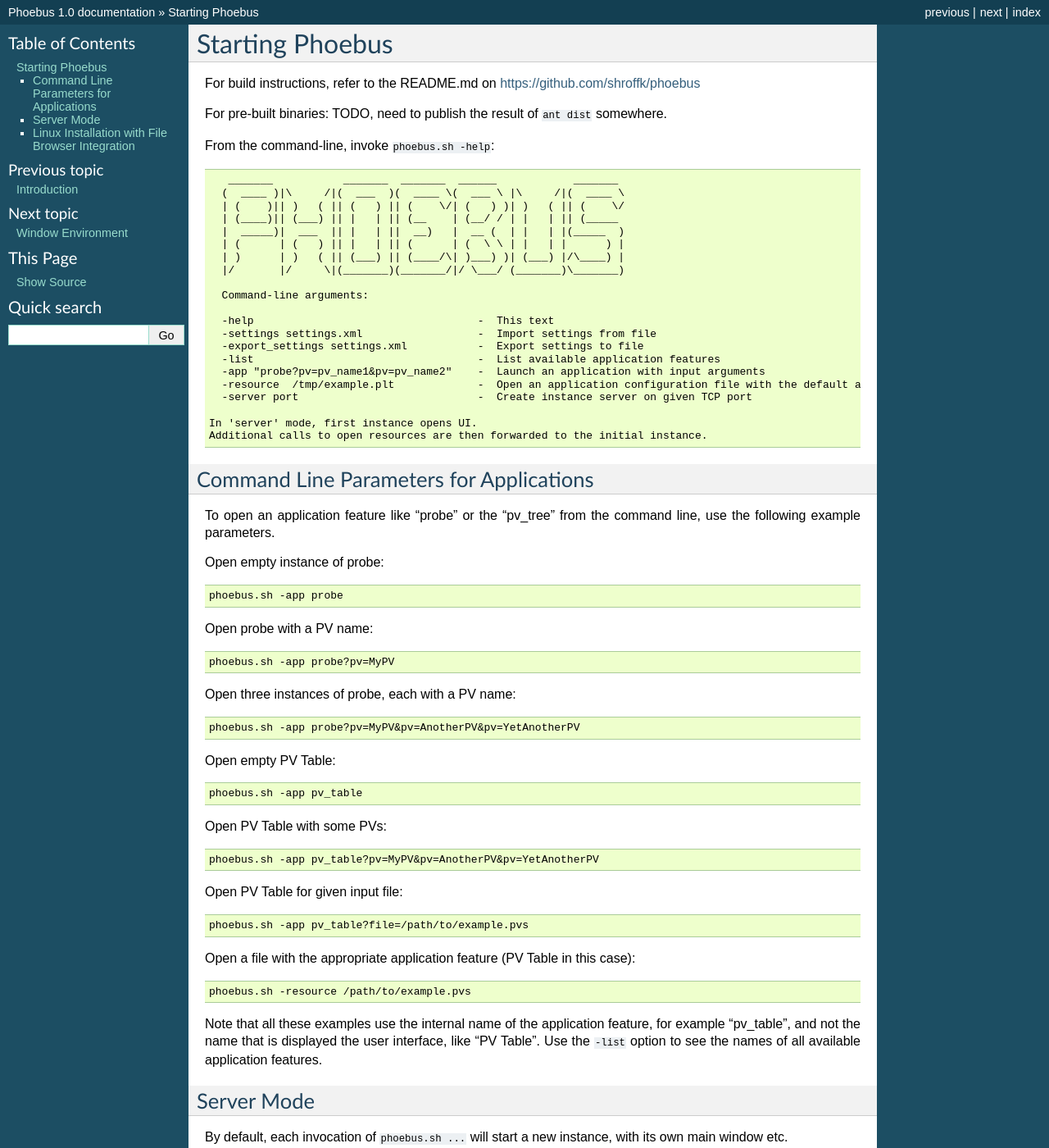
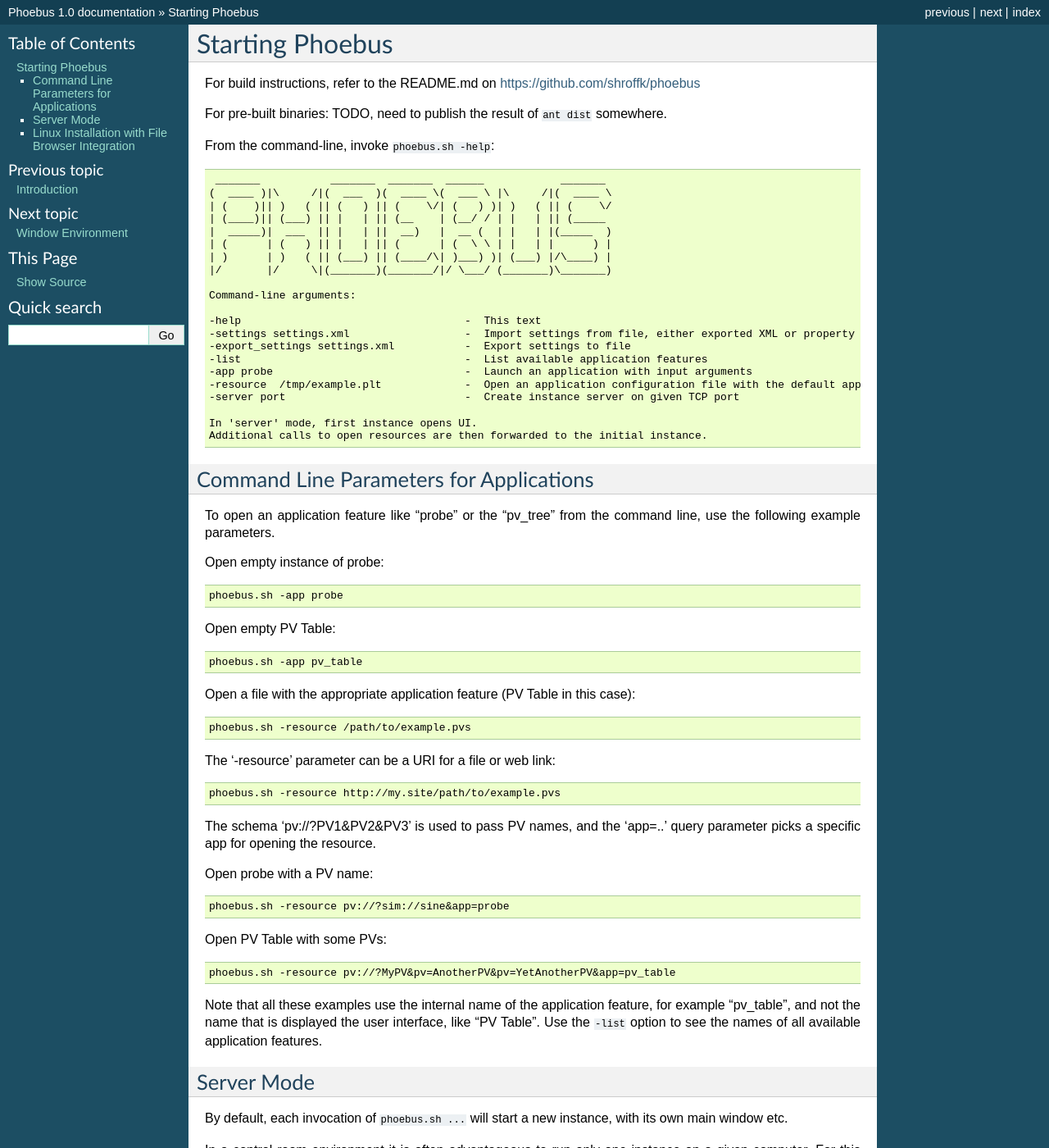
Before and after one commit to kasemir/phoebus-doc, a Sphinx documentation site: the page built from source/running.rst, in a window 1280 px wide and 1400 px high. Shown: the whole window at 82% size. Built offline with Sphinx 7.4.7, drawn with Linux system fonts in a browser that asks for light colours.

Commit message:
New cmd line syntax

```diff
--- a/source/running.rst
+++ b/source/running.rst
@@ -20,15 +20,15 @@
      Command-line arguments:
 
      -help                                   -  This text
-     -settings settings.xml                  -  Import settings from file
+     -settings settings.xml                  -  Import settings from file, either exported XML or property file format
      -export_settings settings.xml           -  Export settings to file
      -list                                   -  List available application features
-     -app "probe?pv=pv_name1&pv=pv_name2"    -  Launch an application with input arguments
+     -app probe                              -  Launch an application with input arguments
      -resource  /tmp/example.plt             -  Open an application configuration file with the default application
      -server port                            -  Create instance server on given TCP port
 
-   In 'server' mode, first instance opens UI.
-   Additional calls to open resources are then forwarded to the initial instance.
+     In 'server' mode, first instance opens UI.
+     Additional calls to open resources are then forwarded to the initial instance.
 
 
 Command Line Parameters for Applications
@@ -41,30 +41,29 @@
 
     phoebus.sh -app probe
 
-Open probe with a PV name::
-
-    phoebus.sh -app probe?pv=MyPV
-
-Open three instances of probe, each with a PV name::
-
-    phoebus.sh -app probe?pv=MyPV&pv=AnotherPV&pv=YetAnotherPV
-
 Open empty PV Table::
 
     phoebus.sh -app pv_table
-
-Open PV Table with some PVs::
-
-    phoebus.sh -app pv_table?pv=MyPV&pv=AnotherPV&pv=YetAnotherPV
-
-Open PV Table for given input file::
-
-    phoebus.sh -app pv_table?file=/path/to/example.pvs
 
 Open a file with the appropriate application feature (PV Table in this case)::
 
     phoebus.sh -resource /path/to/example.pvs
 
+The '-resource' parameter can be a URI for a file or web link::
+
+    phoebus.sh -resource http://my.site/path/to/example.pvs
+
+The schema 'pv://?PV1&PV2&PV3' is used to pass PV names,
+and the 'app=..' query parameter picks a specific app for opening the resource.
+
+Open probe with a PV name::
+
+    phoebus.sh -resource pv://?sim://sine&app=probe
+
+
+Open PV Table with some PVs::
+
+    phoebus.sh -resource pv://?MyPV&pv=AnotherPV&pv=YetAnotherPV&app=pv_table
 
 Note that all these examples use the internal name of the application feature,
 for example "pv_table", and not the name that is displayed the user interface,
```
